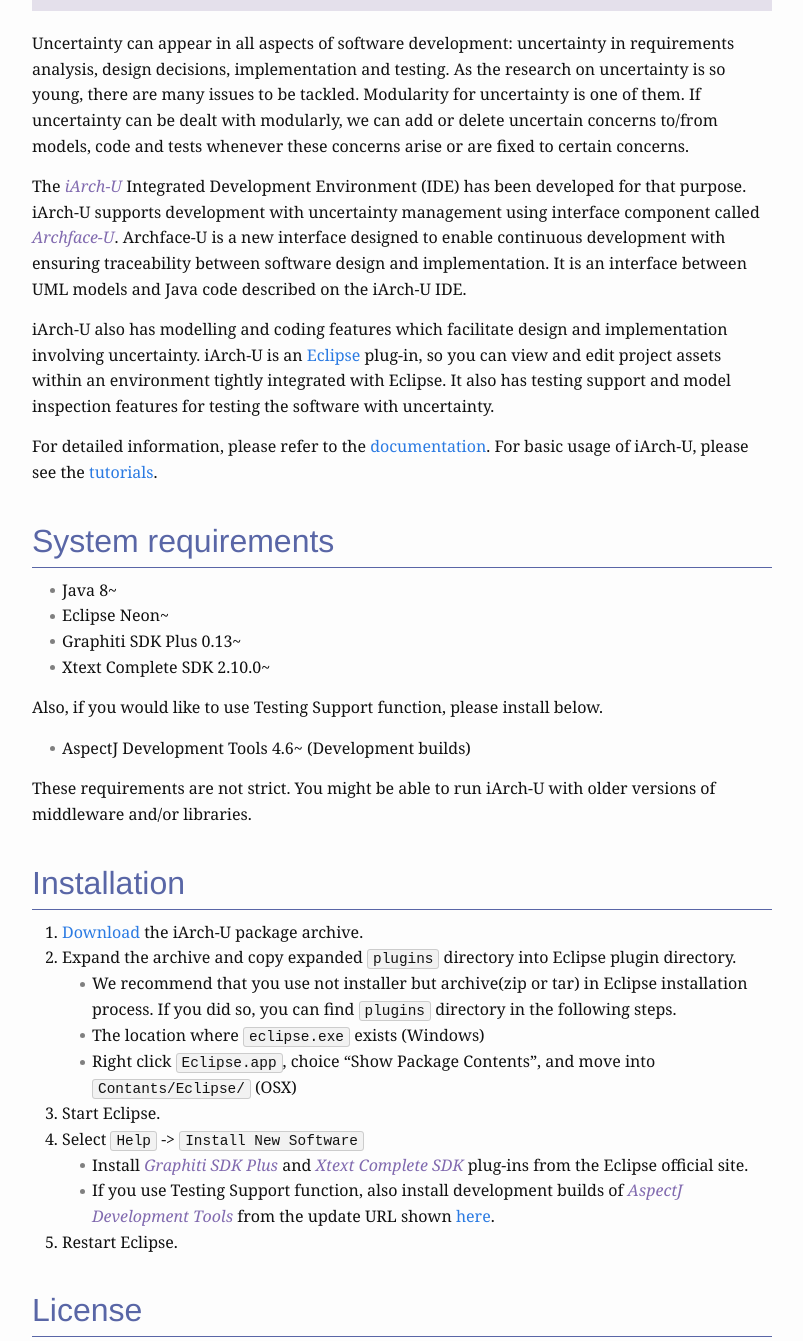
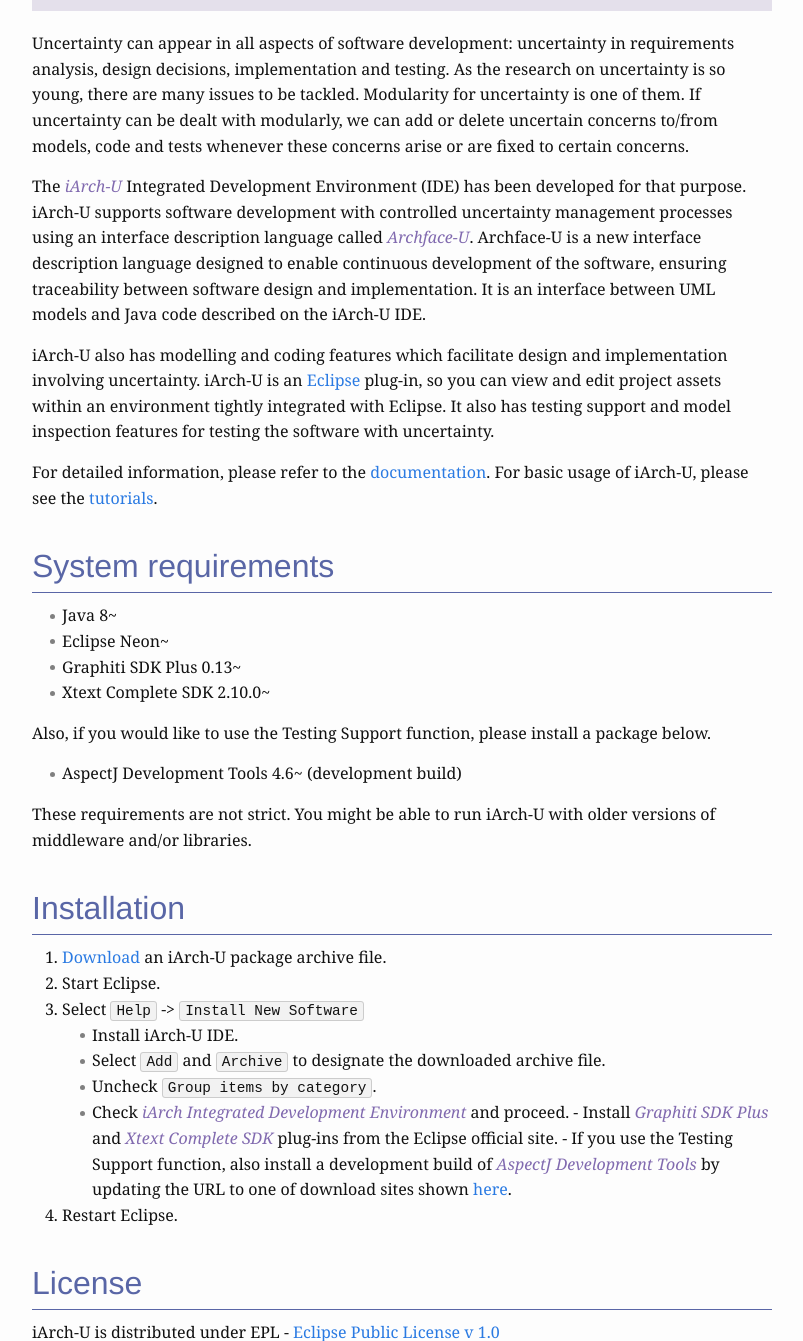
Before and after one commit to posl/iArch, a Jekyll site: the page built from index.md, in a window 1280 px wide and 1400 px high, scrolled down 1014 px, cut to the strip 59-1400 px from the top of the window. Shown: the whole strip, without its empty margins (238-1041 px from the left). Built offline with Jekyll 4.4.1, drawn with Linux system fonts in a browser that asks for light colours.

Commit message:
Updated installation instruction.

```diff
--- a/index.md
+++ b/index.md
@@ -20,15 +20,16 @@
 The _iArch-U_ Integrated Development Environment (IDE) has been developed for that purpose.<!-- (double blind test)
  by the members of [Principles of Software Languages (POSL) research group](http://posl.ait.kyushu-u.ac.jp/index.html)
 -->
-iArch-U supports development with uncertainty management using interface component called _Archface-U_.
-Archface-U is a new interface designed to enable continuous development with ensuring traceability between software design and implementation.
+iArch-U supports software development with controlled uncertainty management processes using an interface description language called _Archface-U_.
+Archface-U is a new interface description language designed to enable continuous development of the software, ensuring traceability between software design and implementation.
 It is an interface between UML models and Java code described on the iArch-U IDE.
 
 iArch-U also has modelling and coding features which facilitate design and implementation involving uncertainty.
 iArch-U is an [Eclipse](https://eclipse.org/) plug-in, so you can view and edit project assets within an environment tightly integrated with Eclipse.
 It also has testing support and model inspection features for testing the software with uncertainty.
 
-For detailed information, please refer to the [documentation](documentation/). For basic usage of iArch-U, please see the [tutorials](tutorials/).
+For detailed information, please refer to the [documentation](documentation/).
+For basic usage of iArch-U, please see the [tutorials](tutorials/).
 
 
 # System requirements
@@ -38,8 +39,8 @@
 - Graphiti SDK Plus 0.13~
 - Xtext Complete SDK 2.10.0~
 
-Also, if you would like to use Testing Support function, please install below.
-- AspectJ Development Tools 4.6~ (Development builds)
+Also, if you would like to use the Testing Support function, please install a package below.
+- AspectJ Development Tools 4.6~ (development build)
 
 These requirements are not strict.
 You might be able to run iArch-U with older versions of middleware and/or libraries.
@@ -47,15 +48,15 @@
 
 # Installation
 
-1. [Download](https://github.com/posl/iArch/releases) the iArch-U package archive.
-1. Expand the archive and copy expanded `plugins` directory into Eclipse plugin directory.
-  - We recommend that you use not installer but archive(zip or tar) in Eclipse installation process. If you did so, you can find `plugins` directory in the following steps.
-    - The location where `eclipse.exe` exists (Windows)
-    - Right click `Eclipse.app`, choice "Show Package Contents", and move into `Contants/Eclipse/` (OSX)
+1. [Download](https://github.com/posl/iArch/releases) an iArch-U package archive file.
 1. Start Eclipse.
 1. Select `Help` -> `Install New Software`
+  - Install iArch-U IDE.
+    - Select `Add` and `Archive` to designate the downloaded archive file.
+    - Uncheck `Group items by category`.
+    - Check _iArch Integrated Development Environment_ and proceed.
   - Install _Graphiti SDK Plus_ and _Xtext Complete SDK_ plug-ins from the Eclipse official site.
-  - If you use Testing Support function, also install development builds of _AspectJ Development Tools_ from the update URL shown [here](https://eclipse.org/ajdt/downloads/).
+  - If you use the Testing Support function, also install a development build of _AspectJ Development Tools_ by updating the URL to one of download sites shown [here](https://eclipse.org/ajdt/downloads/).
 1. Restart Eclipse.
 
 
```
